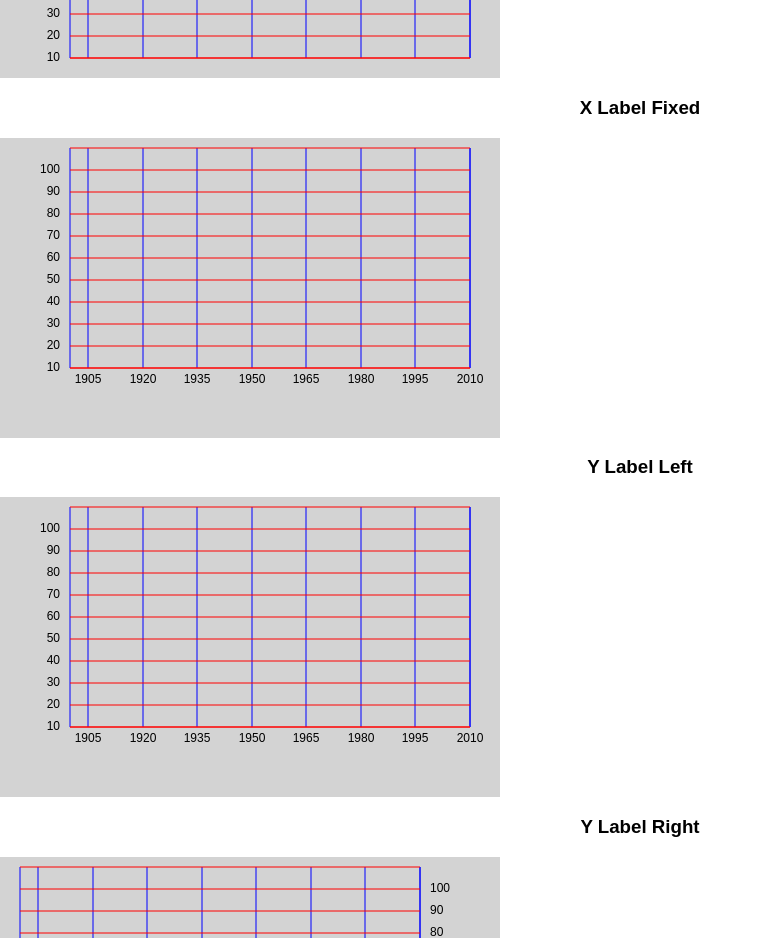
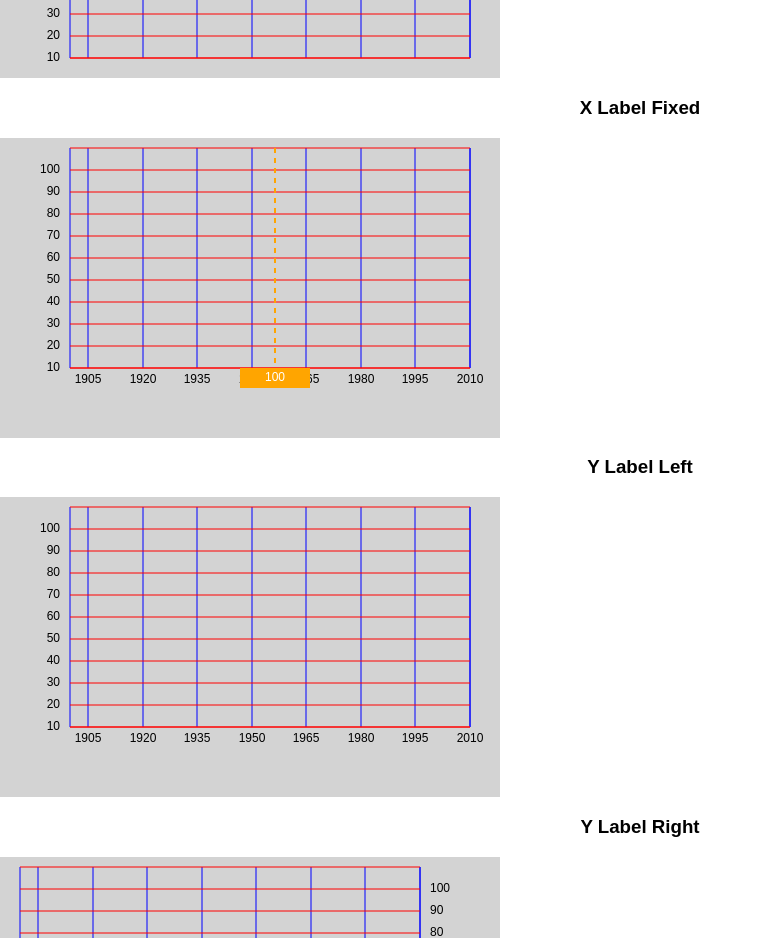
Before and after one commit to t4sk/react-canvas-time-series, a React (Create React App) app: page / in a window 1280 px wide. Shown: the part 1000-1938 px from the top of the page, without its empty margins (0-763 px from the left). Built offline with nearby package versions, Linux system fonts and the light colour scheme.

Commit message:
render fixed x label

```diff
--- a/src/common/ui/index.js
+++ b/src/common/ui/index.js
@@ -134,65 +134,96 @@ export function drawYLabelAt (ctx: any, props: Props) {
   )
 }
 
-function drawXLine (ctx: any, props: Props) {
-  // line
-  ctx.strokeStyle = props.ui.xLineColor
+// TODO drawXLineAt props
+export function drawXLineAt(ctx: any, props) {
+  ctx.strokeStyle = props.lineColor
   ctx.setLineDash([5, 5])
 
   ctx.beginPath()
-  ctx.moveTo(props.mouse.x, props.graph.y)
-  ctx.lineTo(props.mouse.x, props.graph.y + props.graph.height)
+  ctx.moveTo(props.canvasX, props.graph.y)
+  ctx.lineTo(props.canvasX, props.graph.y + props.graph.height)
   ctx.stroke()
   ctx.closePath()
-
-  drawXLabel(ctx, props)
 }
 
+// TODO drawXLabelAt props
 function getXLabelCanvasY (props: Props): number {
-  switch (props.ui.xLabelAt) {
+  switch (props.labelAt) {
     case 'top':
-      return props.graph.y - props.ui.xLabelHeight
+      return props.graph.y - props.height
     case 'bottom':
       return props.graph.y + props.graph.height
     default:
-      throw new Error(`invalid xLabelAt ${props.ui.xLabelAt}`)
+      throw new Error(`invalid labelAt ${props.labelAt}`)
   }
 }
 
 const X_LABEL_VERTICAL_PADDING = 10
 
+// TODO drawXLabelAt props
 function getXLabelTextCanvasY (props: Props): number {
-  switch (props.ui.xLabelAt) {
+  switch (props.labelAt) {
     case 'top':
       return props.graph.y - X_LABEL_VERTICAL_PADDING
     case 'bottom':
       return props.graph.y + props.graph.height + X_LABEL_VERTICAL_PADDING
     default:
-      throw new Error(`invalid xLabelAt ${props.ui.xLabelAt}`)
+      throw new Error(`invalid labelAt ${props.labelAt}`)
   }
 }
 
-function drawXLabel (ctx: any, props: Props) {
+// TODO drawXLabelAt props
+export function drawXLabelAt (ctx: any, props: Props) {
+  const {
+    x,
+    canvasX
+  } = props
+
+  // label
+  ctx.fillStyle = props.backgroundColor
+
+  // label rect
+  ctx.fillRect(
+    round(canvasX - props.width / 2),
+    round(getXLabelCanvasY(props)),
+    props.width,
+    props.height
+  )
+
+  // label text
+  ctx.font = props.font
+  ctx.fillStyle = props.color
+  ctx.textAlign = 'center'
+  ctx.textBaseline = 'middle'
+
+  ctx.fillText(
+    props.renderXLabel(x),
+    round(canvasX),
+    round(getXLabelTextCanvasY(props))
+  )
+}
+
+export function draw (ctx: any, props: Props) {
   const {
     mouse
   } = props
 
-  // label
-  ctx.fillStyle = props.ui.xLabelBackgroundColor
-
-  // label rect
-  ctx.fillRect(
-    round(mouse.x - props.ui.xLabelWidth / 2),
-    round(getXLabelCanvasY(props)),
-    props.ui.xLabelWidth,
-    props.ui.xLabelHeight
+  ctx.clearRect(
+    0, 0,
+    props.canvas.width,
+    props.canvas.height,
   )
 
-  // label text
-  ctx.font = props.ui.xLabelFont
-  ctx.fillStyle = props.ui.xLabelColor
-  ctx.textAlign = 'center'
-  ctx.textBaseline = 'middle'
+  if (!isInsideGraph(mouse, props.graph)) {
+    return
+  }
+
+  // draw x libe and label
+  drawXLineAt(ctx, {
+    ...props,
+    lineColor: props.ui.xLineColor,
+    canvasX: mouse.x,
+  })
 
   const canvasX = mouse.isDragging ? mouse.dragStartCanvasX : mouse.x
   const xMax = mouse.isDragging ? mouse.dragStartXMax : props.xMax
@@ -204,35 +235,29 @@ function drawXLabel (ctx: any, props: Props) {
     y0: xMin
   })(canvasX - props.graph.x)
 
-  ctx.fillText(
-    props.ui.renderXLabel(x),
-    round(mouse.x),
-    round(getXLabelTextCanvasY(props))
-  )
-}
+  drawXLabelAt(ctx, {
+    ...props,
+    canvasX: mouse.x,
+    x,
+    height: props.ui.xLabelHeight,
+    width: props.ui.xLabelWidth,
+    labelAt: props.ui.xLabelAt,
+    backgroundColor: props.ui.xLabelBackgroundColor,
+    font: props.ui.xLabelFont,
+    color: props.ui.xLabelColor,
+    renderXLabel: props.ui.renderXLabel,
+  })
 
-export function draw (ctx: any, props: Props) {
-  ctx.clearRect(
-    0, 0,
-    props.canvas.width,
-    props.canvas.height
-  )
-
-  if (!isInsideGraph(props.mouse, props.graph)) {
-    return
-  }
-
-  drawXLine(ctx, props)
-
+  // draw y line and label
   drawYLineAt(ctx, {
     ...props,
     lineColor: props.ui.yLineColor,
-    canvasY: props.mouse.y
+    canvasY: mouse.y
   })
 
   drawYLabelAt(ctx, {
     ...props,
-    canvasY: props.mouse.y,
+    canvasY: mouse.y,
     height: props.ui.yLabelHeight,
     width: props.ui.yLabelWidth,
     labelAt: props.ui.yLabelAt,
--- a/src/common/ui/test-render.js
+++ b/src/common/ui/test-render.js
@@ -93,6 +93,26 @@ class TestRender extends Component {
         <h3>X Label Fixed</h3>
         <TestCanvas
           {...this.props}
+          draw={(ctx, props) => {
+            ui.drawXLineAt(ctx, {
+              ...props,
+              lineColor: 'orange',
+              canvasX: 275,
+            })
+
+            ui.drawXLabelAt(ctx, {
+              ...props,
+              canvasX: 275,
+              x: 100,
+              height: props.ui.xLabelHeight,
+              width: props.ui.xLabelWidth,
+              labelAt: props.ui.xLabelAt,
+              backgroundColor: 'orange',
+              font: props.ui.xLabelFont,
+              color: 'white',
+              renderXLabel: props.ui.renderXLabel,
+            })
+          }}
           drawBackground={background.draw}
           drawUI={ui.draw}
         />
```
